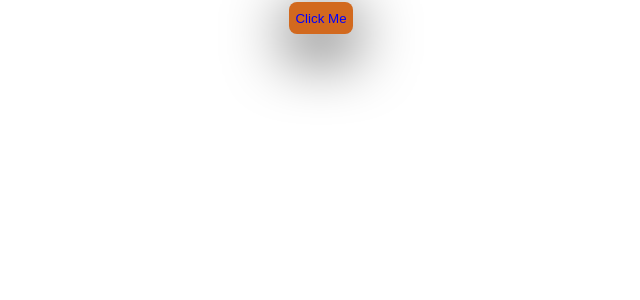
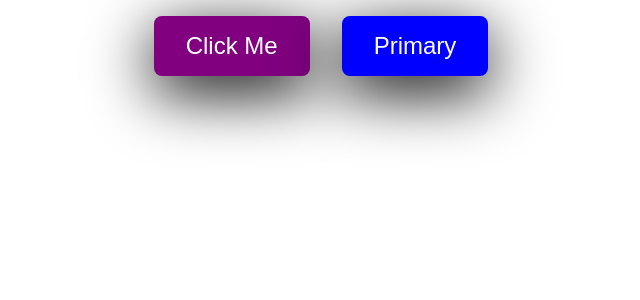
Before and after one commit to gurhanalan/React-Study-Notes-2-Styled-Comps, a React (Create React App) app: page / in a window 1280 px wide. Shown: the top 300 px of the page, without its empty margins (319-959 px from the left). Built offline with nearby package versions, Linux system fonts and the light colour scheme.

Commit message:
Add second button

```diff
--- a/src/App.js
+++ b/src/App.js
@@ -5,6 +5,7 @@ function App() {
     return (
         <div className="App">
             <Button>Click Me</Button>
+            <Button primary>Primary</Button>
         </div>
     );
 }
--- a/src/components/styled-comp/button/Button.styles.jsx
+++ b/src/components/styled-comp/button/Button.styles.jsx
@@ -2,16 +2,17 @@ import styled from "styled-components";
 
 export const Button = styled.button`
     border: none;
-    margin: 2px;
-    color: blue;
-    height: 2rem;
-    width: 4rem;
-    background-color: chocolate;
+    margin: 1rem;
+    color: white;
+    padding: 1rem 2rem;
+    text-align: center;
+    background-color: ${(props) => (props.primary ? "blue" : "purple")};
     border-radius: 0.5rem;
     box-shadow: 0 1rem 4rem black;
+    font-size: 1.5rem;
     transition: all 0.3s;
     &:hover {
         background-color: green;
-        transform: scale(1.2);
+        transform: scale(1.1);
     }
 `;
```
